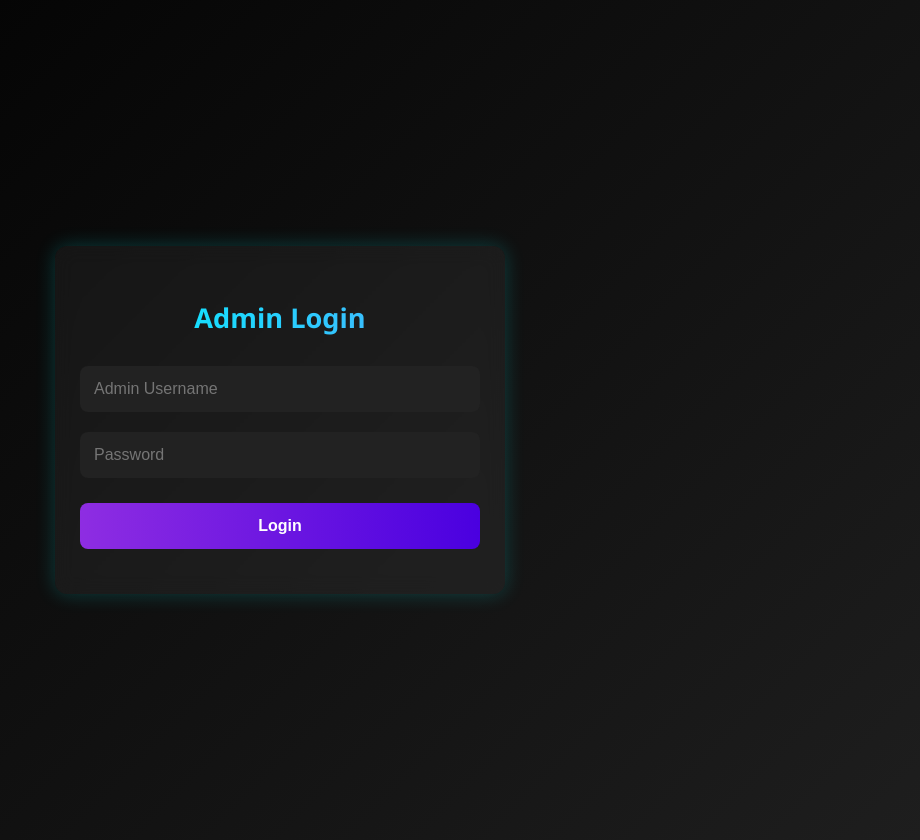
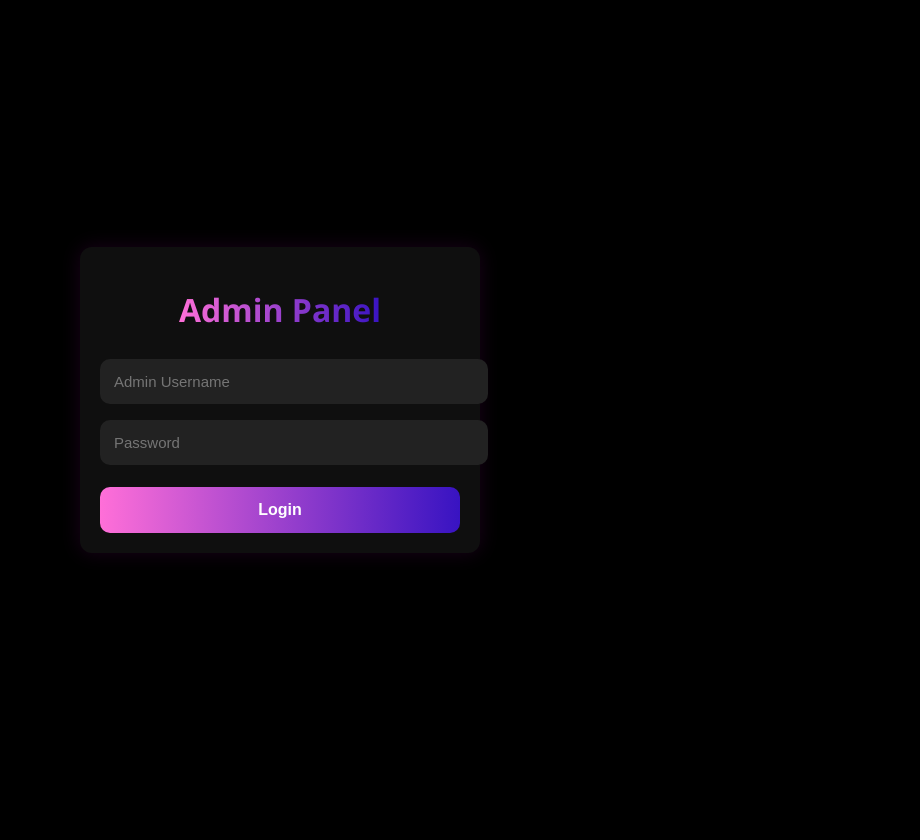
Before and after one commit to DPxFALCON/vapeandmobilegalaxy, a website: page public/adminLogin.html in a window 1280 px wide. Shown: the whole page, without its empty margins (360-1280 px from the left). After the commit the page ends 800 px from the top, so only its background shows below. Drawn offline with Linux system fonts and the light colour scheme.

Commit message:
Styled admin login like Instagram theme

```diff
--- a/public/adminLogin.html
+++ b/public/adminLogin.html
@@ -3,88 +3,95 @@
 <head>
   <meta charset="UTF-8" />
   <meta name="viewport" content="width=device-width, initial-scale=1.0"/>
-  <title>Admin Login</title>
-  <link rel="stylesheet" href="style.css" />
+  <title>Admin Login - Vape & Mobile Galaxy</title>
   <style>
     body {
-      background: linear-gradient(135deg, #000000, #1e1e1e);
+      margin: 0;
+      padding: 0;
       font-family: 'Segoe UI', sans-serif;
+      background: #000;
       display: flex;
       justify-content: center;
       align-items: center;
       height: 100vh;
-      margin: 0;
-      padding: 20px;
       color: white;
     }
 
-    .login-box {
-      background: rgba(255, 255, 255, 0.05);
-      padding: 30px 25px;
+    .container {
+      width: 100%;
+      max-width: 360px;
+      padding: 20px;
+      display: flex;
+      flex-direction: column;
+      align-items: center;
+      background: #0f0f0f;
       border-radius: 12px;
-      box-shadow: 0 0 20px rgba(0,255,255,0.2);
-      width: 100%;
-      max-width: 400px;
-      backdrop-filter: blur(10px);
+      box-shadow: 0 0 20px rgba(255, 0, 255, 0.1);
     }
 
-    h2 {
-      text-align: center;
-      background: linear-gradient(90deg, #00f2fe, #4facfe);
+    h1 {
+      font-size: 2rem;
+      font-weight: 600;
+      margin-bottom: 20px;
+      font-family: 'Segoe UI', sans-serif;
+      background: linear-gradient(90deg, #ff6fd8, #3813c2);
       -webkit-background-clip: text;
       -webkit-text-fill-color: transparent;
-      font-size: 1.7rem;
-      margin-bottom: 20px;
     }
 
     input[type="text"],
     input[type="password"] {
       width: 100%;
       padding: 14px;
-      margin: 10px 0;
+      margin: 8px 0;
       border: none;
-      border-radius: 8px;
-      background: #222;
-      color: white;
-      font-size: 16px;
+      border-radius: 10px;
+      background-color: #222;
+      color: #fff;
+      font-size: 15px;
     }
 
     button {
       width: 100%;
       padding: 14px;
+      margin-top: 14px;
+      background: linear-gradient(90deg, #ff6fd8, #3813c2);
       border: none;
-      border-radius: 8px;
-      background: linear-gradient(90deg, #8e2de2, #4a00e0);
-      color: white;
+      border-radius: 10px;
+      color: #fff;
       font-size: 16px;
       font-weight: bold;
       cursor: pointer;
-      transition: 0.3s;
+      transition: background 0.3s ease;
     }
 
     button:hover {
-      box-shadow: 0 0 10px rgba(138, 43, 226, 0.7);
-      transform: scale(1.05);
+      box-shadow: 0 0 15px rgba(255, 105, 255, 0.4);
+      transform: scale(1.04);
     }
 
     @media (max-width: 480px) {
-      h2 {
-        font-size: 1.4rem;
+      .container {
+        margin: 20px;
+        border-radius: 8px;
+      }
+
+      h1 {
+        font-size: 1.7rem;
       }
 
       input, button {
         font-size: 15px;
-        padding: 12px;
       }
     }
   </style>
 </head>
 <body>
-  <div class="login-box">
-    <h2>Admin Login</h2>
-    <form action="/adminLogin" method="POST">
-      <input type="text" name="username" placeholder="Admin Username" required>
-      <input type="password" name="password" placeholder="Password" required>
+  <div class="container">
+    <h1>Admin Panel</h1>
+    <form action="/adminLogin" method="POST" style="width: 100%;">
+      <input type="text" name="username" placeholder="Admin Username" required />
+      <input type="password" name="password" placeholder="Password" required />
       <button type="submit">Login</button>
     </form>
   </div>
```
